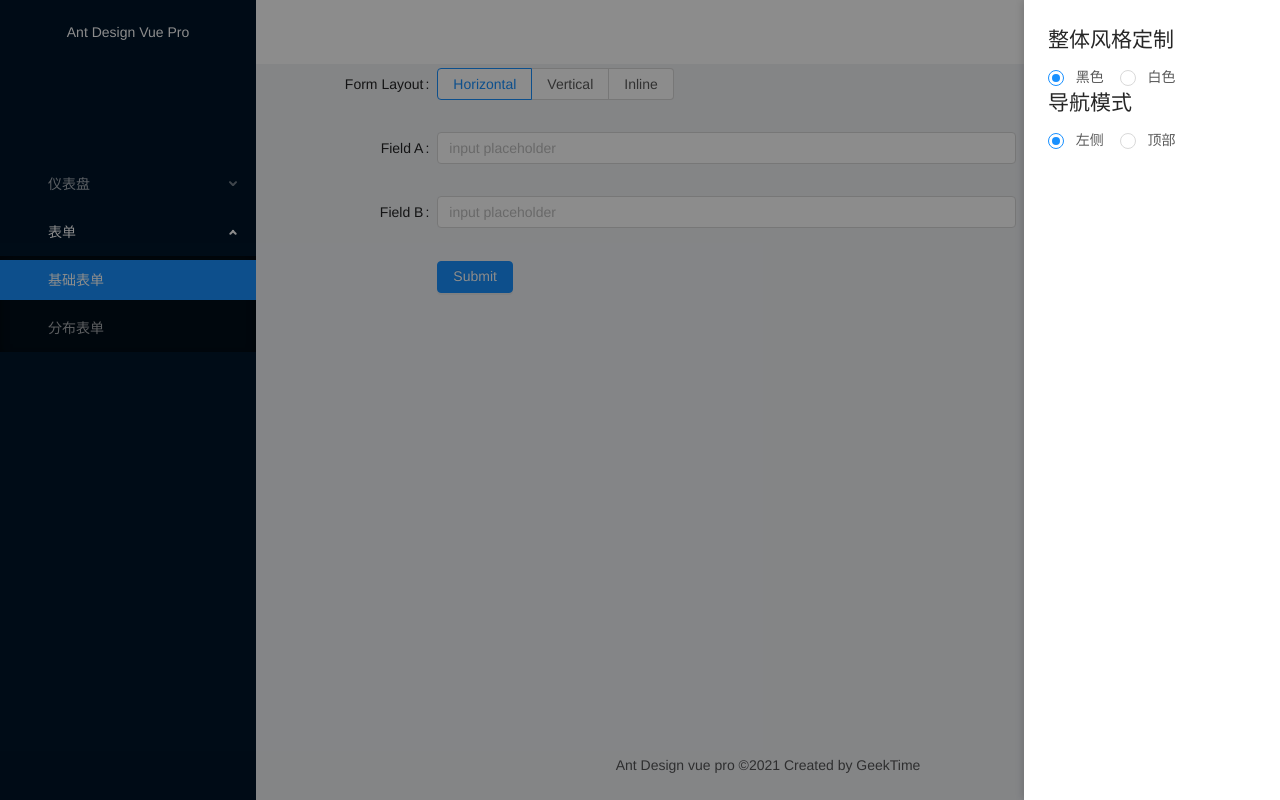
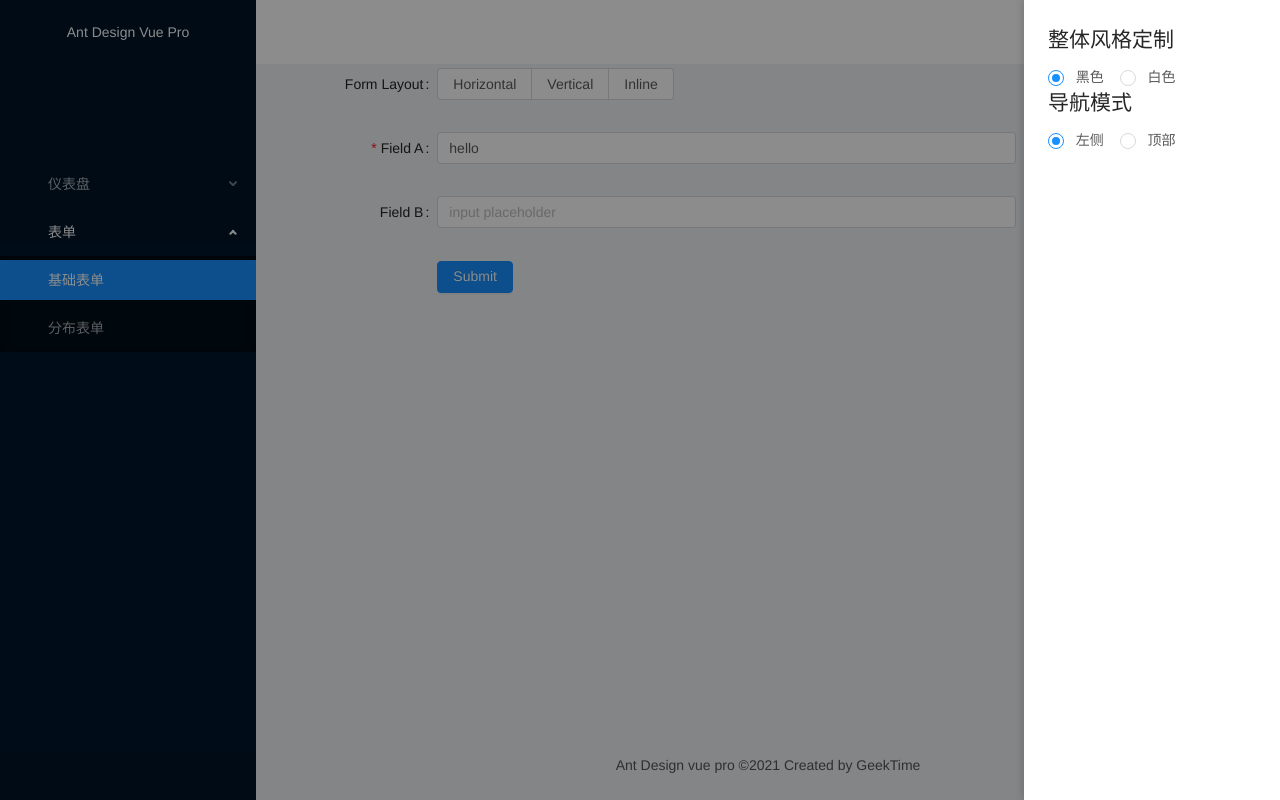
Before and after one commit to mia6686/ant-design-vue-pro, a Vue app: page /#/form/basic-form in a window 1280 px wide. Built offline with nearby package versions, Linux system fonts and the light colour scheme.

Commit message:
解决了动态表单的问题

```diff
--- a/src/views/Forms/BasicForm.vue
+++ b/src/views/Forms/BasicForm.vue
@@ -1,7 +1,7 @@
 <template>
     <!-- 需要在这里把form传递过去 -->
-    <a-form-model :layout="form.layout" :model="form" v-bind="formItemLayout" :form="form">
-        <a-form-model-item label="Form Layout">
+    <a-form :layout="form.layout" :model="form" v-bind="formItemLayout" :form="form">
+        <a-form-item label="Form Layout">
             <a-radio-group v-model="form.layout">
                 <a-radio-button value="horizontal">
                     Horizontal
@@ -13,23 +13,23 @@
                     Inline
                 </a-radio-button>
             </a-radio-group>
-        </a-form-model-item>
+        </a-form-item>
         <!-- validateStatus="error" help="必须大于5个字符" 这个代码的意思是自动去校验我们自己定义的规则 在文档可查询 我们希望在用户输入的时候提示 所以需要在data里面去定义 -->
-        <!-- 当我们是自动校验的时候 就不需要在a-form-model-item这里面写这个代码了:validateStatus="fieldAStatus" :help="fieldAHelp" -->
-        <a-form-model-item label="Field A">
+        <!-- 当我们是自动校验的时候 就不需要在a-form-item这里面写这个代码了:validateStatus="fieldAStatus" :help="fieldAHelp" -->
+        <a-form-item label="Field A">
             <!-- 也不能直接绑定fieldA这个值 -->
             <!-- 要用到v-decorator这个指令，接收是一个数组 ，他有两个参数 第一个是需要监听的名称， 第二个是 传递的初始值， 配置的规则 （必填写的required，最小字段6，提示message）， -->
             <a-input v-decorator="['fieldA', { initialValue: fieldA, rules: [{ required: true, min: 6, message: '必须大于5个字符' }] }]" placeholder="input placeholder" />
-        </a-form-model-item>
-        <a-form-model-item label="Field B">
+        </a-form-item>
+        <a-form-item label="Field B">
             <a-input v-decorator="['fieldB']" placeholder="input placeholder" />
-        </a-form-model-item>
-        <a-form-model-item :wrapper-col="buttonItemLayout.wrapperCol">
+        </a-form-item>
+        <a-form-item :wrapper-col="buttonItemLayout.wrapperCol">
             <a-button type="primary" @click="handleSubmit">
                 Submit
             </a-button>
-        </a-form-model-item>
-    </a-form-model>
+        </a-form-item>
+    </a-form>
 </template>
 <script>
 export default {
@@ -44,7 +44,7 @@ export default {
             //自动校验的时候这两个数据也不要了
             // fieldAStatus: "",
             // fieldAHelp: "",
-            form: {
+            formLayout: {
                 layout: "horizontal",
             },
         };
@@ -63,7 +63,7 @@ export default {
     // },
     computed: {
         formItemLayout() {
-            const { layout } = this.form;
+            const { layout } = this.formLayout;
             return layout === "horizontal"
                 ? {
                       labelCol: { span: 4 },
@@ -72,7 +72,7 @@ export default {
                 : {};
         },
         buttonItemLayout() {
-            const { layout } = this.form;
+            const { layout } = this.formLayout;
             return layout === "horizontal"
                 ? {
                       wrapperCol: { span: 14, offset: 4 },
```
